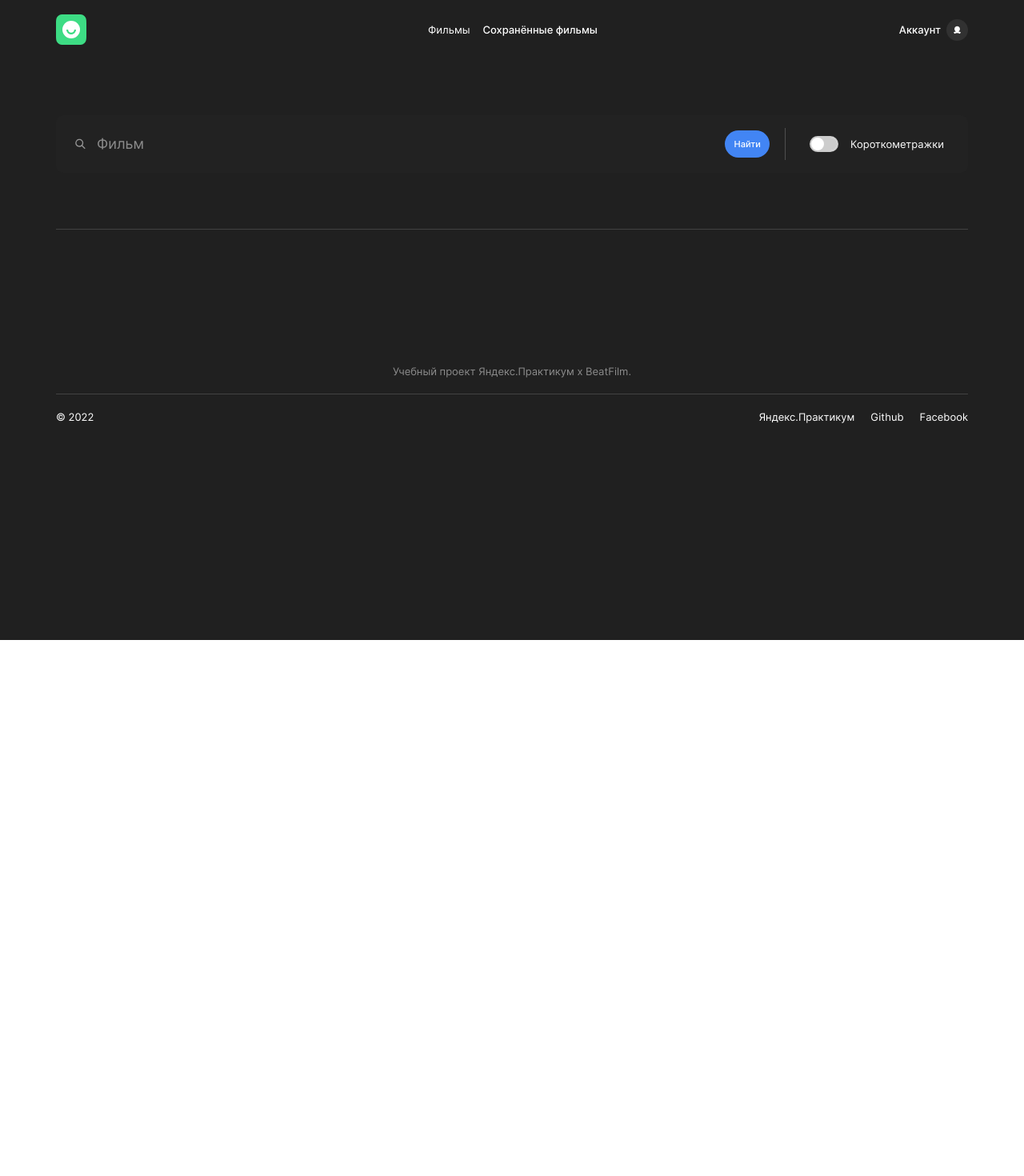
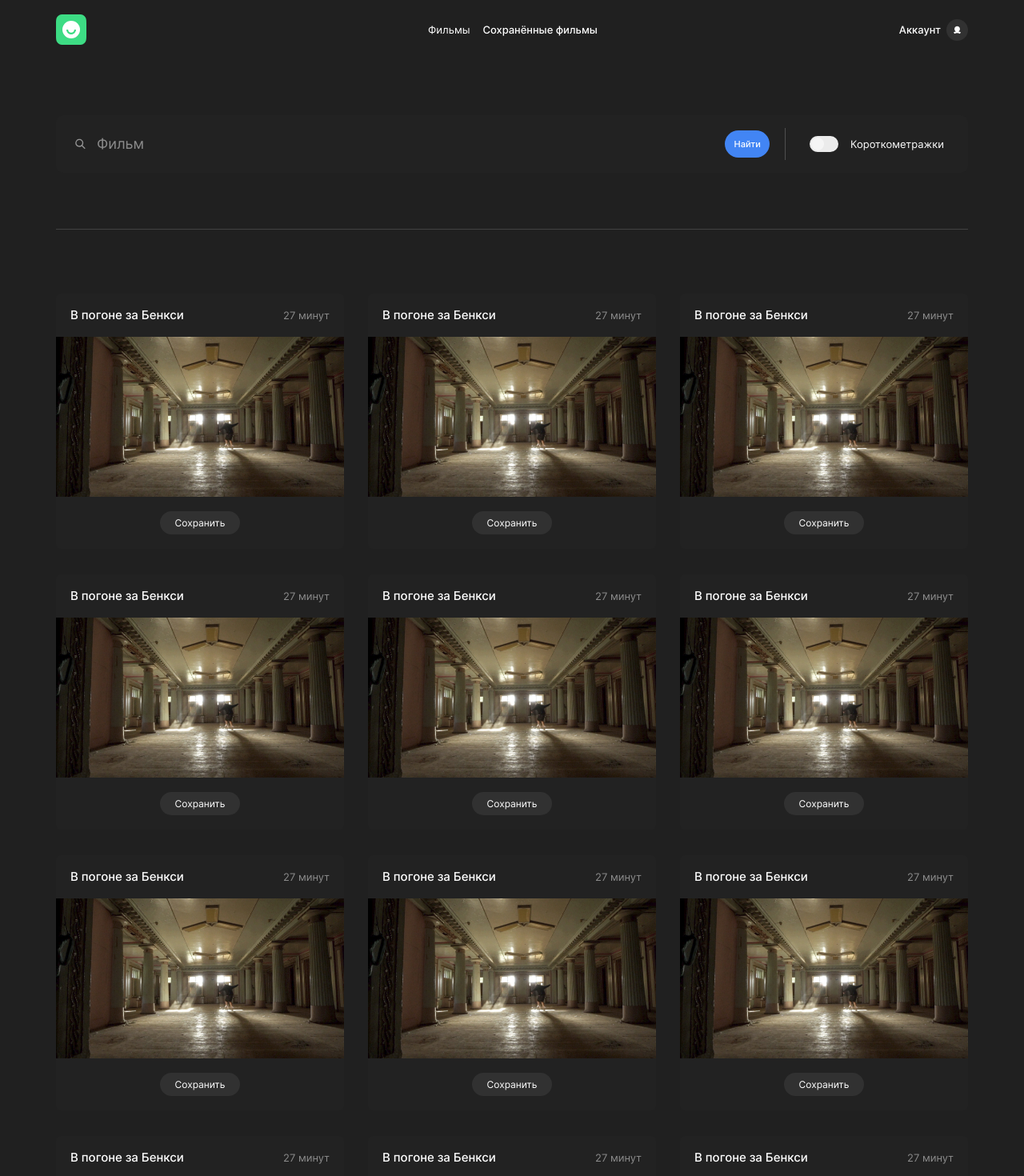
Before and after one commit to APacheko/movies-explorer-frontend, a React (Create React App) app: page /saved-movies in a window 1280 px wide. Shown: the top 1470 px of the page at 80% size. Before the commit the page ends 800 px from the top, so only its background shows below. Built offline with nearby package versions, Linux system fonts and the light colour scheme.

Commit message:
раскоментировал код

```diff
--- a/src/components/FilterCheckbox/FilterCheckbox.css
+++ b/src/components/FilterCheckbox/FilterCheckbox.css
@@ -12,14 +12,15 @@
   width: 36px;
   appearance: none;
   border-radius: 20px;
-  box-shadow: inset -16px 0px 0px 0px #cccccc;
-  background-color: white;
-  border: 2px solid #cccccc;
+  box-shadow: inset -16px 0px 0px 0px #EBEBEB;
+  background-color: #F5F5F5;
+  border: 2px solid #EBEBEB;
   outline: none;
   transition: .15s;
 }
 
 .filter-checkbox__switch:checked {
+  background-color: white;
   box-shadow: inset 16px 0px 0px 0px #3DDC84;
   border: 2px solid #3DDC84;
 }
--- a/src/components/Movies/Movies.js
+++ b/src/components/Movies/Movies.js
@@ -1,10 +1,10 @@
 import React from "react";
 import "./Movies.css";
-// import Header from "../Header/Header";
-// import Footer from "../Footer/Footer";
-// import SearchForm from "../SearchForm/SearchForm";
-// import MoviesCardList from "../MoviesCardList/MoviesCardList";
-// import MoviesButton from "../MoviesButton/MoviesButton";
+import Header from "../Header/Header";
+import Footer from "../Footer/Footer";
+import SearchForm from "../SearchForm/SearchForm";
+import MoviesCardList from "../MoviesCardList/MoviesCardList";
+import MoviesButton from "../MoviesButton/MoviesButton";
 // import Preloader from "../Preloader/Preloader";
 
 
@@ -12,13 +12,13 @@ function Movies() {
 
   return (
     <>
-      {/* <Header />
+      <Header />
       <main className="content">
       <SearchForm />
       <MoviesCardList />
       <MoviesButton />
       </main>
-      <Footer /> */}
+      <Footer />
     </>
   )
 }
--- a/src/components/MoviesCardList/MoviesCardList.js
+++ b/src/components/MoviesCardList/MoviesCardList.js
@@ -1,12 +1,11 @@
 import React from "react";
 import "./MoviesCardList.css"
-// import MoviesCard from "../MoviesCard/MoviesCard";
+import MoviesCard from "../MoviesCard/MoviesCard";
 
 function MoviesCardList() {
   return (
     <section className="movies">
       <ul className="movies__list">
-        {/* <MoviesCard />
         <MoviesCard />
         <MoviesCard />
         <MoviesCard />
@@ -17,7 +16,8 @@ function MoviesCardList() {
         <MoviesCard />
         <MoviesCard />
         <MoviesCard />
-        <MoviesCard /> */}
+        <MoviesCard />
+        <MoviesCard />
       </ul>
     </section>
   )
--- /dev/null
+++ b/src/utils/auth.js
@@ -0,0 +1,2 @@
+// export const BASE_URL = 'https://api.andreypacheco.diplom.nomoredomains.rocks';
+export const BASE_URL = 'http://localhost:3001/';
```
